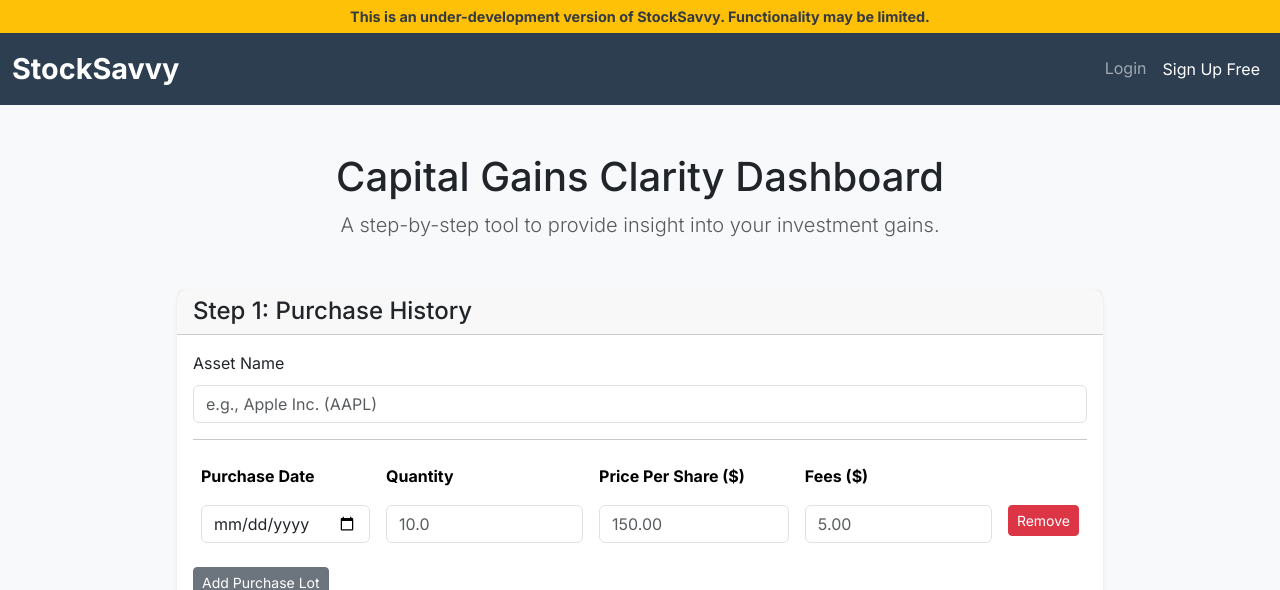
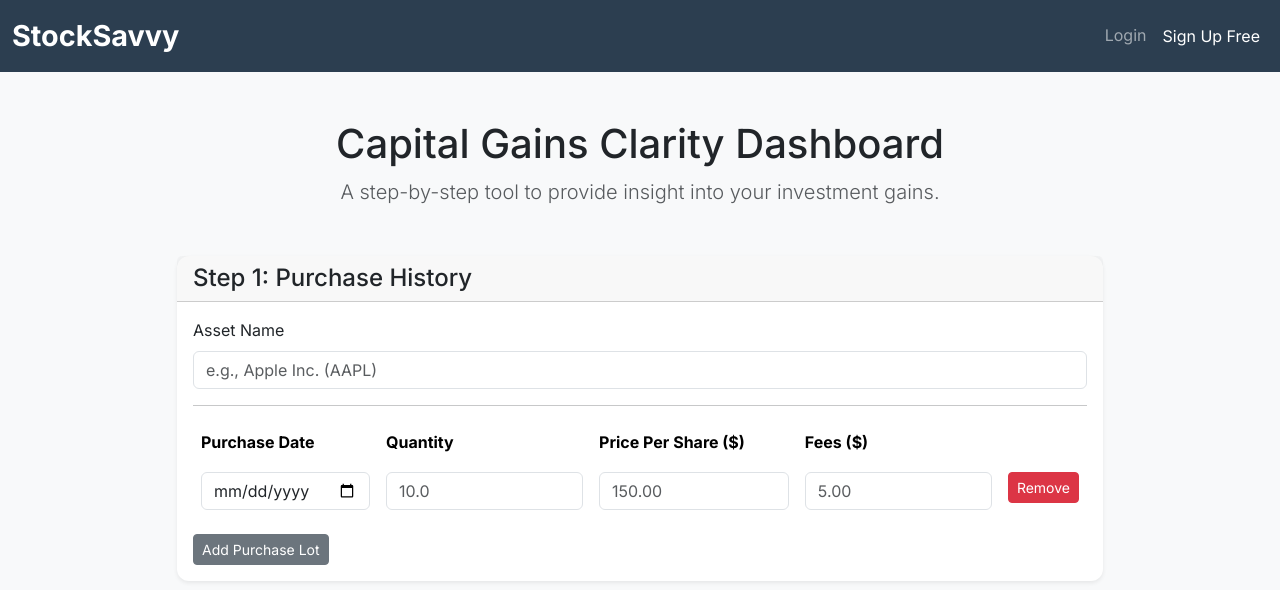
Before and after one commit to Mohammedr4/stockapp, a Django app: page /calculators/capital-gains/ in a window 1280 px wide. Shown: the top 590 px of the page. Run offline with Django 5.2, Linux system fonts and the light colour scheme; some libraries are stand-ins or nearby versions.

Commit message:
Base.html update

```diff
--- a/templates/base.html
+++ b/templates/base.html
@@ -24,9 +24,7 @@
     {% block extra_head %}{% endblock %}
 </head>
 <body>
-    <div style="background-color: #ffc107; color: #343a40; text-align: center; padding: 5px; font-weight: bold; font-size: 0.9em;">
-        This is an under-development version of StockSavvy. Functionality may be limited.
-    </div>
+
 
     <nav class="navbar navbar-expand-lg navbar-dark" style="background-color: #2c3e50;">
         <div class="container-fluid">
```
